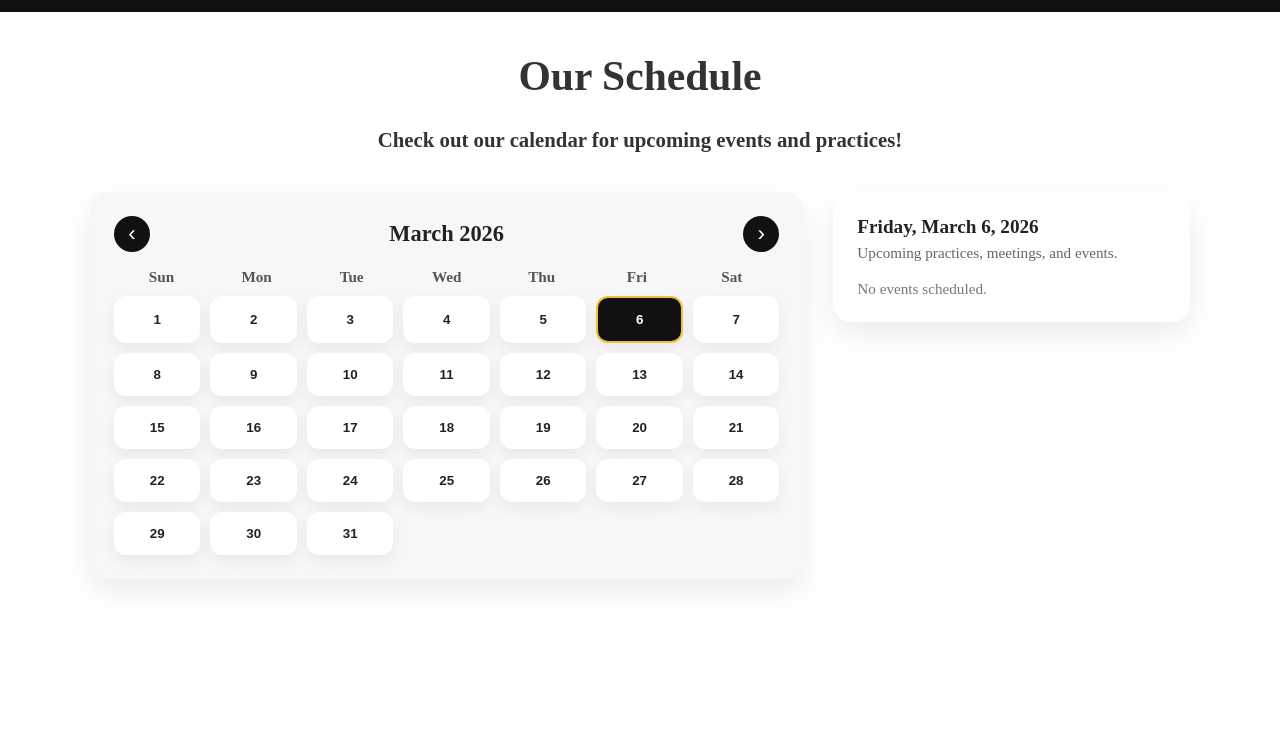
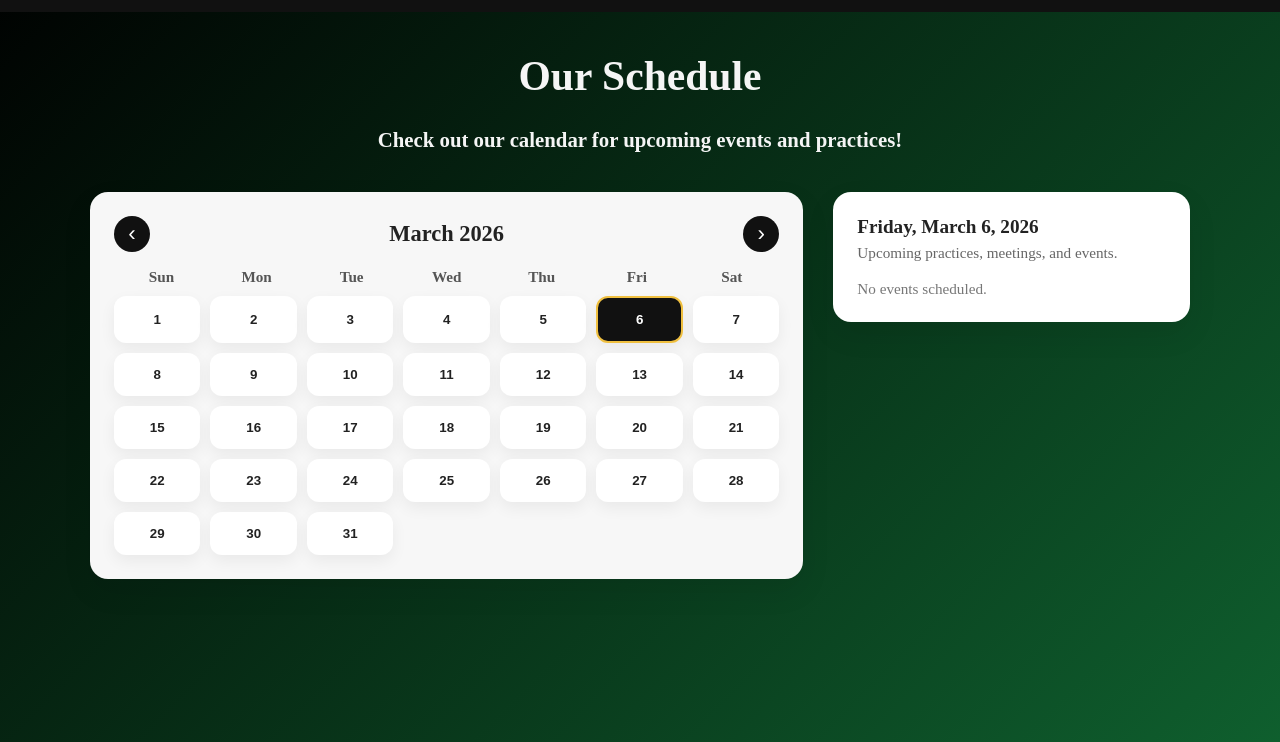
Before and after one commit to anthonywwalter-beep/wushu-clubsite, a plain HTML site: page calendar.html in a window 1280 px wide. Shown: the part 58-800 px from the top of the page. Drawn offline with Linux system fonts and the light colour scheme.

Commit message:
changed background

```diff
--- a/calender_style.css
+++ b/calender_style.css
@@ -2,7 +2,8 @@
 body {
     margin: 0;
     padding: 0;
-    background-color: white;
+    background: linear-gradient(135deg, #000000 0%, #0f5f2e 100%);
+    min-height: 100vh;
 }
 
 /* Banner container */
@@ -54,7 +55,7 @@ body {
     font-weight: bold;
     margin-top: 40px;
     font-size: 1.3rem;
-    color: #333;
+    color: #f5f5f5;
 }
 
 .calendar-container {
```
